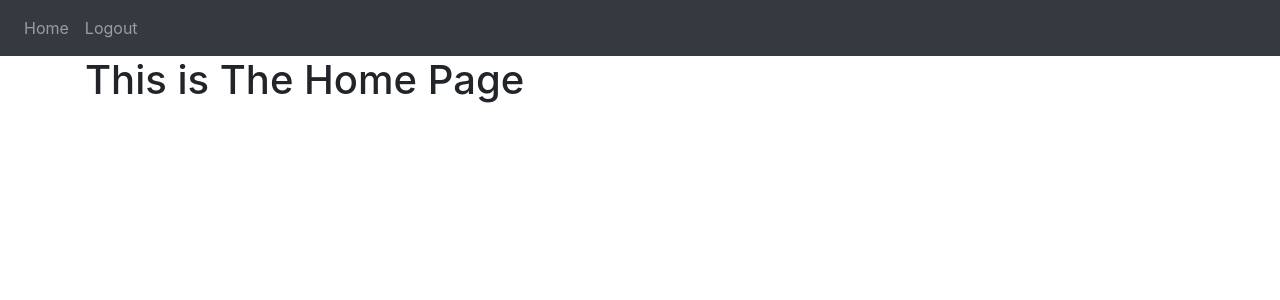
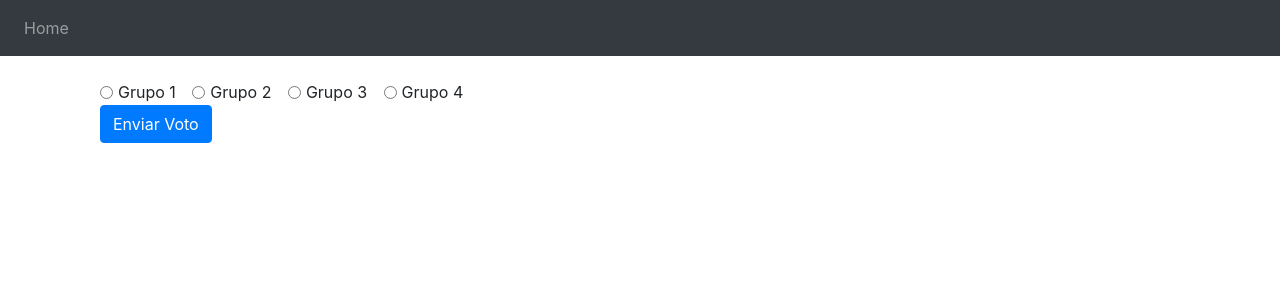
Before and after one commit to MTSLND/ContestProject, a Flask app: page / in a window 1280 px wide. Shown: the top 300 px of the page. Run offline with Flask 3, Linux system fonts and the light colour scheme; a user stored in the database is signed in; some libraries are stand-ins or nearby versions.

Commit message:
Voting Module

```diff
--- a/website/__init__.py
+++ b/website/__init__.py
@@ -18,13 +18,13 @@ def create_app():
     app.register_blueprint(views, url_prefix='/')
     app.register_blueprint(auth, url_prefix='/')
 
-    from .models import User, Note
+    from .models import User, Votos
 
     with app.app_context():
         db.create_all()
 
     login_manager = LoginManager()
-    login_manager.login_view = 'auth.login'
+    login_manager.login_view = 'auth.sign_up'
     login_manager.init_app(app)
 
     @login_manager.user_loader
--- a/website/templates/base.html
+++ b/website/templates/base.html
@@ -30,9 +30,9 @@
             <div class="navbar-nav">
                 {% if user.is_authenticated %}
                 <a class="nav-item nav-link" id="home" href="/">Home</a>
-                <a class="nav-item nav-link" id="logout" href="/logout">Logout</a>
+                <!-- <a class="nav-item nav-link" id="logout" href="/logout">Logout</a> -->
                 {% else %}
-                <a class="nav-item nav-link" id="login" href="/login">Login</a>
+                <!--<a class="nav-item nav-link" id="login" href="/login">Login</a>-->
                 <a class="nav-item nav-link" id="signUp" href="/sign-up">Sign Up</a>
                 {% endif %}
             </div>
--- a/website/templates/home.html
+++ b/website/templates/home.html
@@ -2,5 +2,26 @@
 {% block title %} Changed {% endblock%}
 
 {% block content %}
-<h1>This is The Home Page</h1>
+<div class="container mt-4">
+    <form method="POST">
+        <div class="form-check form-check-inline">
+            <input class="form-check-input" type="radio" name="grupo" id="grupo1" value="grupo1">
+            <label class="form-check-label" for="grupo1">Grupo 1</label>
+        </div>
+        <div class="form-check form-check-inline">
+            <input class="form-check-input" type="radio" name="grupo" id="grupo2" value="grupo2">
+            <label class="form-check-label" for="grupo2">Grupo 2</label>
+        </div>
+        <div class="form-check form-check-inline">
+            <input class="form-check-input" type="radio" name="grupo" id="grupo3" value="grupo3">
+            <label class="form-check-label" for="grupo3">Grupo 3</label>
+        </div>
+        <div class="form-check form-check-inline">
+            <input class="form-check-input" type="radio" name="grupo" id="grupo4" value="grupo4">
+            <label class="form-check-label" for="grupo4">Grupo 4</label>
+        </div>
+        <br/>
+        <button type="submit" class="btn btn-primary">Enviar Voto</button>
+    </form>
+</div>
 {% endblock %}
--- a/website/views.py
+++ b/website/views.py
@@ -1,9 +1,34 @@
-from flask import Blueprint, render_template
+from flask import Blueprint, render_template, request, flash, redirect, url_for
 from flask_login import login_required, current_user
+from .models import User, Votos
+from . import db
 
 views = Blueprint('views',__name__)
 
-@views.route('/')
+@views.route('/', methods=['GET','POST'])
 @login_required
 def home():
+    if request.method == 'POST':
+        grupo = request.form.get('grupo')
+        voto = Votos.query.filter_by(user_id=current_user.id).first()
+        if voto:
+            flash('Somente um Voto por Pessoa Permitido', 'error')
+            return redirect(url_for('views.home'))
+        elif grupo == 'grupo1':
+            voto = 1
+        elif grupo == 'grupo2':
+            voto = 2
+        elif grupo == 'grupo3':
+            voto = 3
+        elif grupo == 'grupo4':
+            voto = 4
+        else:
+            flash('Grupo inválido', 'error')
+            return redirect(url_for('views.home'))
+
+        new_voto = Votos(grupo=voto, user_id=current_user.id)
+        db.session.add(new_voto)
+        db.session.commit()
+        flash('Voto Contabilizado com Sucesso', 'success')
+
     return render_template("home.html", user=current_user)
```
Also changed, not shown: website/auth.py (+8 -19 lines), website/models.py (+5 -5 lines), website/templates/login.html (+0 -10 lines), website/templates/sign_up.html (+0 -20 lines), instance/database.db.
